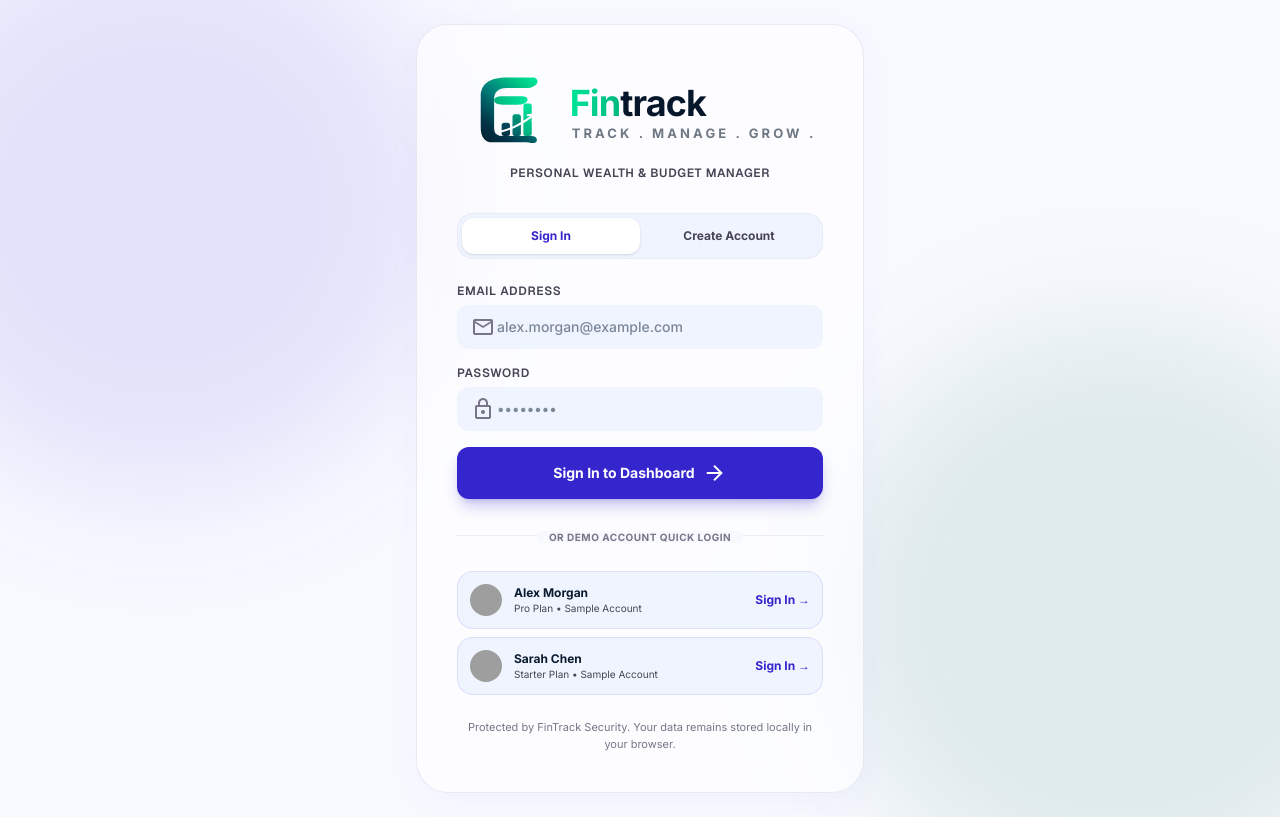
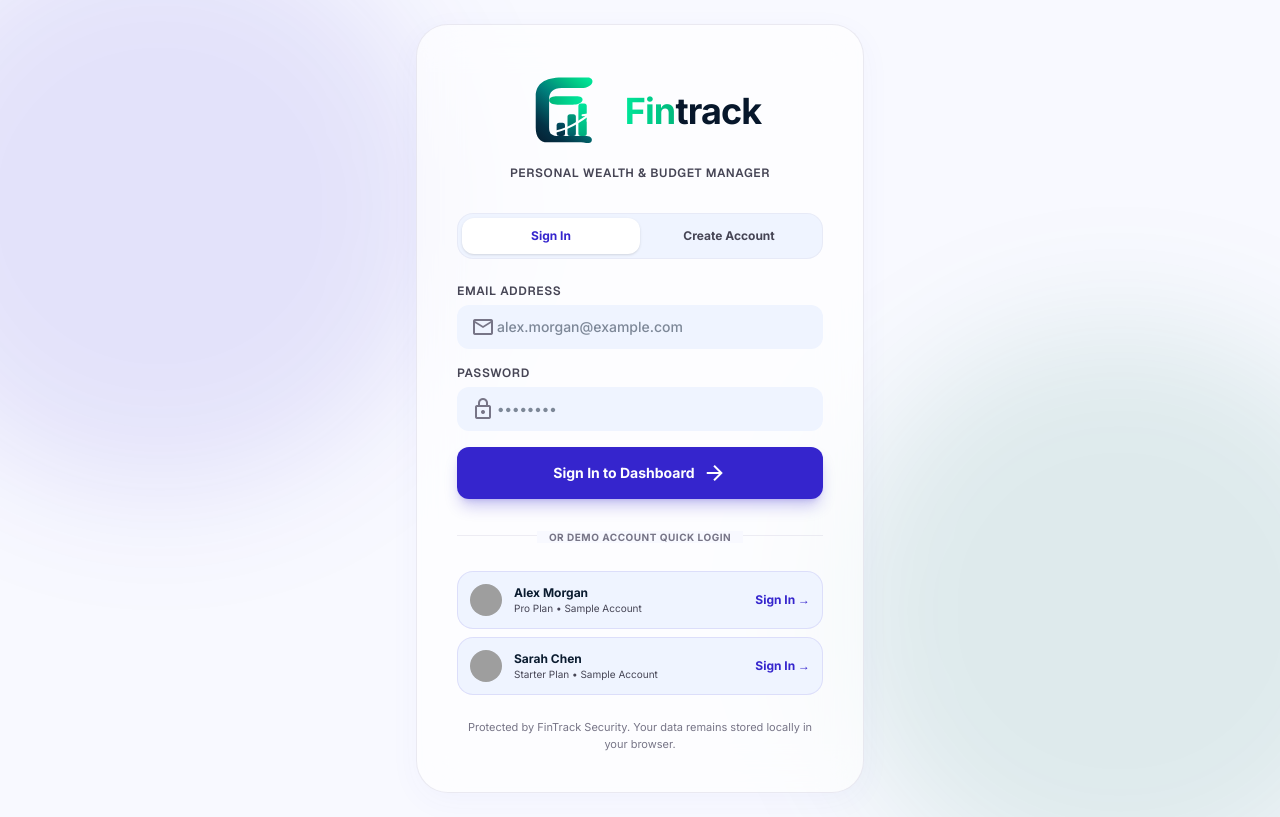
Before and after one commit to zabitechy-313/FITRACK, a React (Vite) app: page / in a window 1280 px wide. Built offline with nearby package versions, Linux system fonts and the light colour scheme; grey boxes are pictures that could not be loaded.

Commit message:
refactor: simplify logo layout
Remove tagline from the full logo variant and update container to horizontal alignment for a cleaner look.

```diff
--- a/src/components/Logo.tsx
+++ b/src/components/Logo.tsx
@@ -118,7 +118,7 @@ export const Logo: React.FC<LogoProps> = ({
 
       {/* Brand Text Typography */}
       {showText && variant === 'full' && (
-        <div className="flex flex-col leading-none">
+        <div className="flex items-center leading-none">
           <div className={`${currentSize.text} font-black tracking-tight flex items-center`}>
             <span className="bg-gradient-to-r from-[#00e699] to-[#00b87c] bg-clip-text text-transparent">
               Fin
@@ -127,9 +127,6 @@ export const Logo: React.FC<LogoProps> = ({
               track
             </span>
           </div>
-          <span className={`${currentSize.tagline} font-extrabold tracking-[0.24em] text-[#6e7885] uppercase mt-1 pl-0.5`}>
-            TRACK . MANAGE . GROW .
-          </span>
         </div>
       )}
     </div>
```
